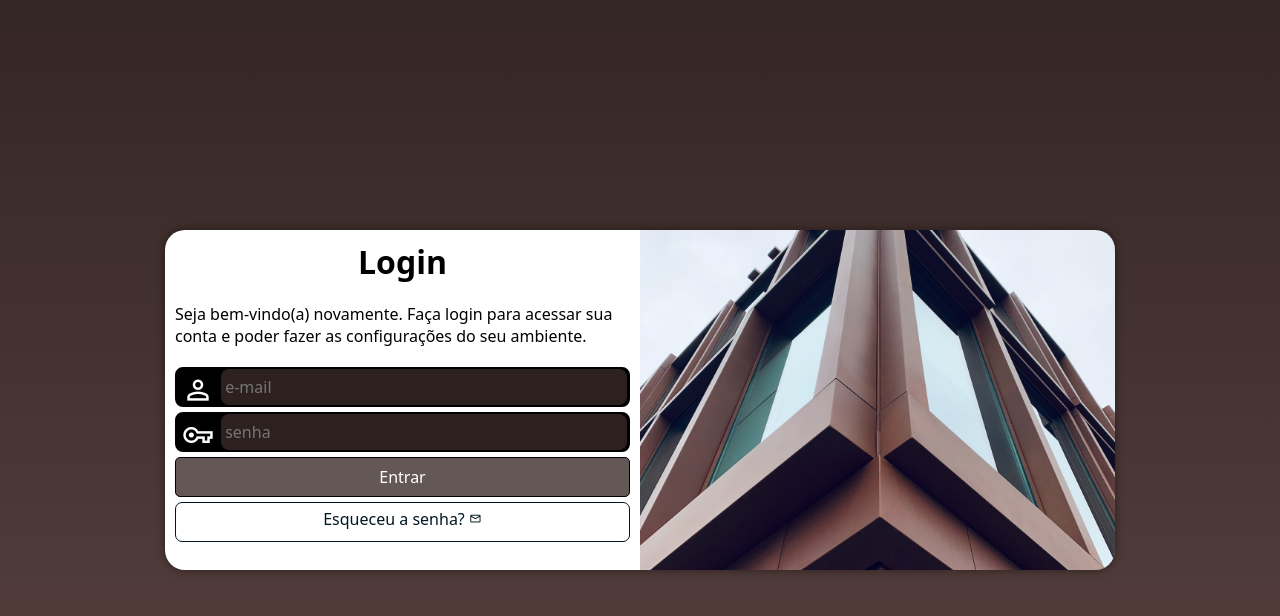
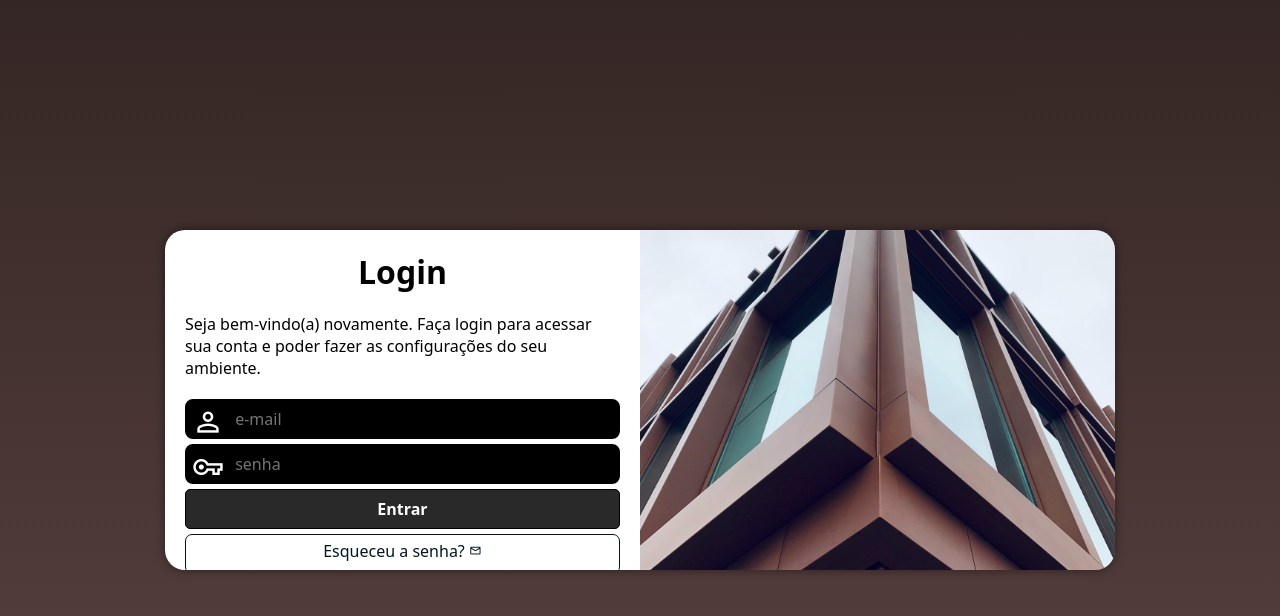
Before and after one commit to codevictorvhf/login-building, a plain HTML site: page index.html in a window 1280 px wide. In both pictures the pointer is over the input "Entrar". Drawn offline with nearby package versions, Linux system fonts and the light colour scheme.

Commit message:
att cores

```diff
--- a/styles/style.css
+++ b/styles/style.css
@@ -52,7 +52,7 @@ section#login div#image {
 
 section#login div#form {
   display: block;
-  padding: 10px;
+  padding: 20px;
 }
 
 div#form h1 {
@@ -87,7 +87,7 @@ div.campo span {
 }
 
 div.campo > input {
-  background-color: #342624de;
+  background-color: black;
   font-size: 1em;
   width: calc(100% - 45px);
   height: 100%;
@@ -115,8 +115,9 @@ form input[type=submit] {
 }
 
 form input[type=submit]:hover {
-  background-color: #3a2b29c8;
+  background-color: rgb(41, 41, 41);
   border: 1px solid black;
+  font-weight: bold;
 }
 
 form a.button {
@@ -139,7 +140,7 @@ form a.button {
 form a.button:hover {
   background-color: #342624;
   font-weight: bold;
-  color: #634a49cf;
+  color: #8f7776c1;
 }
 
 form a.button span {
```
